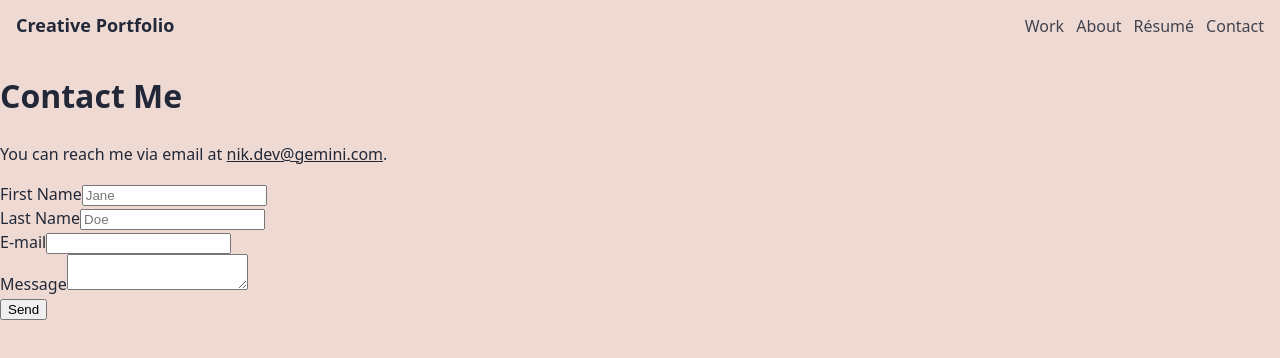
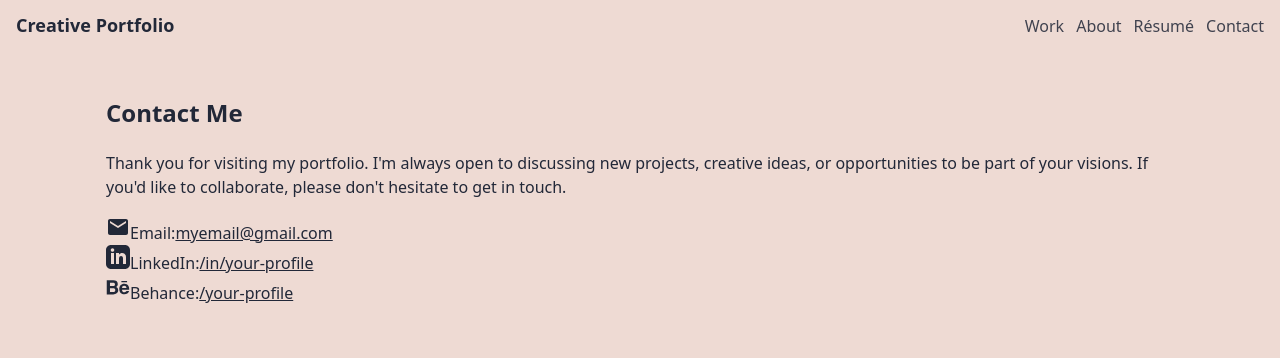
Before and after one commit to ashraja941/Nik_Portfolio, a Next.js app in the folder creative-portfolio/: page /contact in a window 1280 px wide. Shown: the top 358 px of the page. Built offline with nearby package versions, Linux system fonts and the light colour scheme.

Commit message:
feat(contact): update contact page with icons and new layout

```diff
--- /dev/null
+++ b/creative-portfolio/app/components/BehanceIcon.js
@@ -0,0 +1,27 @@
+const BehanceIcon = (props) => (
+  <svg
+    xmlns="http://www.w3.org/2000/svg"
+    viewBox="0 0 64 64"
+    aria-labelledby="title"
+    aria-describedby="desc"
+    role="img"
+    width="24"
+    height="24"
+    {...props}
+  >
+    <title>Behance</title>
+    <desc>A line styled icon from Orion Icon Library.</desc>
+    <path
+      data-name="layer2"
+      d="M26.828 31.725c3.185-1.606 4.591-4.156 4.591-7.84 0-6.99-5.153-9.635-12.18-9.635H2v37.5h17.333c6.652 0 13.21-3.306 13.21-10.863 0-4.345-1.593-7.745-5.715-9.162zM10.62 20.673h7.589c2.9 0 5.715.756 5.715 4.345 0 2.928-2.155 4.062-4.966 4.062H10.62zm8.245 24.654H10.62V35.314h8.432c3.467 0 5.715 1.322 5.715 5.2 0 3.586-2.717 4.813-5.903 4.813z"
+      fill="currentColor"
+    ></path>
+    <path
+      data-name="layer1"
+      d="M49.126 23.035c-9.275 0-13.679 6.234-13.679 14.358 0 9.257 5.528 14.263 13.679 14.263 6.09 0 10.493-2.456 12.555-8.785h-7.214c-.468 1.7-2.811 3.117-5.059 3.117-4.122 0-6.652-2.267-6.839-6.8h19.393c.468-8.408-3.373-16.153-12.836-16.153zm-6.464 11.524a5.639 5.639 0 0 1 6-5.668c3.56 0 5.34 1.889 6.09 5.668zm-1.593-18.798h15.084v3.778H41.069z"
+      fill="currentColor"
+    ></path>
+  </svg>
+);
+
+export default BehanceIcon;
--- /dev/null
+++ b/creative-portfolio/app/components/EmailIcon.js
@@ -0,0 +1,15 @@
+const EmailIcon = (props) => (
+  <svg
+    xmlns="http://www.w3.org/2000/svg"
+    viewBox="0 0 24 24"
+    fill="currentColor"
+    width="24px"
+    height="24px"
+    {...props}
+  >
+    <path d="M0 0h24v24H0z" fill="none" />
+    <path d="M20 4H4c-1.1 0-1.99.9-1.99 2L2 18c0 1.1.9 2 2 2h16c1.1 0 2-.9 2-2V6c0-1.1-.9-2-2-2zm0 4l-8 5-8-5V6l8 5 8-5v2z" />
+  </svg>
+);
+
+export default EmailIcon;
--- /dev/null
+++ b/creative-portfolio/app/components/LinkedInIcon.js
@@ -0,0 +1,14 @@
+const LinkedInIcon = (props) => (
+  <svg
+    xmlns="http://www.w3.org/2000/svg"
+    width="24"
+    height="24"
+    viewBox="0 0 24 24"
+    fill="currentColor"
+    {...props}
+  >
+    <path d="M19 0h-14c-2.761 0-5 2.239-5 5v14c0 2.761 2.239 5 5 5h14c2.762 0 5-2.239 5-5v-14c0-2.761-2.238-5-5-5zm-11 19h-3v-11h3v11zm-1.5-12.268c-.966 0-1.75-.79-1.75-1.764s.784-1.764 1.75-1.764 1.75.79 1.75 1.764-.783 1.764-1.75 1.764zm13.5 12.268h-3v-5.604c0-3.368-4-3.113-4 0v5.604h-3v-11h3v1.765c1.396-2.586 7-2.777 7 2.476v6.759z"/>
+  </svg>
+);
+
+export default LinkedInIcon;
--- a/creative-portfolio/app/contact/page.js
+++ b/creative-portfolio/app/contact/page.js
@@ -1,55 +1,47 @@
+import EmailIcon from '../components/EmailIcon';
+import LinkedInIcon from '../components/LinkedInIcon';
+import BehanceIcon from '../components/BehanceIcon';
+
 export default function Contact() {
   return (
-    <div className="container mx-auto px-4 py-8">
-      <h1 className="text-4xl font-bold mb-4">Contact Me</h1>
-      <p className="mb-8">
-        You can reach me via email at{' '}
-        <a href="mailto:nik.dev@gemini.com" className="text-blue-500 hover:underline">
-          nik.dev@gemini.com
-        </a>
-        .
-      </p>
+    <section className="section">
+      <div className="container mx-auto text-center py-8 max-w-4xl">
+        <h1 className="text-4xl font-bold mb-4">Contact Me</h1>
+        <p className="mb-8 text-lg">
+          Thank you for visiting my portfolio. I'm always open to discussing new projects, creative ideas, or opportunities to be part of your visions. If you'd like to collaborate, please don't hesitate to get in touch.
+        </p>
 
-      <form className="w-full max-w-lg">
-        <div className="flex flex-wrap -mx-3 mb-6">
-          <div className="w-full md:w-1/2 px-3 mb-6 md:mb-0">
-            <label className="block uppercase tracking-wide text-gray-700 text-xs font-bold mb-2" htmlFor="grid-first-name">
-              First Name
-            </label>
-            <input className="appearance-none block w-full bg-gray-200 text-gray-700 border rounded py-3 px-4 mb-3 leading-tight focus:outline-none focus:bg-white" id="grid-first-name" type="text" placeholder="Jane" />
+        <div className="flex flex-col items-center space-y-6">
+
+          <div className="flex items-center text-xl space-x-4">
+            <EmailIcon />
+            <span className="w-24 text-left">Email</span>
+            <span>:</span>
+            <a href="mailto:myemail@gmail.com" className="text-blue-500 hover:underline">
+              myemail@gmail.com
+            </a>
           </div>
-          <div className="w-full md:w-1/2 px-3">
-            <label className="block uppercase tracking-wide text-gray-700 text-xs font-bold mb-2" htmlFor="grid-last-name">
-              Last Name
-            </label>
-            <input className="appearance-none block w-full bg-gray-200 text-gray-700 border border-gray-200 rounded py-3 px-4 leading-tight focus:outline-none focus:bg-white focus:border-gray-500" id="grid-last-name" type="text" placeholder="Doe" />
+
+          <div className="flex items-center text-xl space-x-4">
+            <LinkedInIcon />
+            <span className="w-24 text-left">LinkedIn</span>
+            <span>:</span>
+            <a href="https://www.linkedin.com/in/your-profile" target="_blank" rel="noopener noreferrer" className="text-blue-500 hover:underline">
+              /in/your-profile
+            </a>
           </div>
+
+          <div className="flex items-center text-xl space-x-4">
+            <BehanceIcon />
+            <span className="w-24 text-left">Behance</span>
+            <span>:</span>
+            <a href="https://www.behance.net/your-profile" target="_blank" rel="noopener noreferrer" className="text-blue-500 hover:underline">
+              /your-profile
+            </a>
+          </div>
+
         </div>
-        <div className="flex flex-wrap -mx-3 mb-6">
-          <div className="w-full px-3">
-            <label className="block uppercase tracking-wide text-gray-700 text-xs font-bold mb-2" htmlFor="grid-password">
-              E-mail
-            </label>
-            <input className="appearance-none block w-full bg-gray-200 text-gray-700 border border-gray-200 rounded py-3 px-4 mb-3 leading-tight focus:outline-none focus:bg-white focus:border-gray-500" id="email" type="email" />
-          </div>
-        </div>
-        <div className="flex flex-wrap -mx-3 mb-6">
-          <div className="w-full px-3">
-            <label className="block uppercase tracking-wide text-gray-700 text-xs font-bold mb-2" htmlFor="grid-password">
-              Message
-            </label>
-            <textarea className=" no-resize appearance-none block w-full bg-gray-200 text-gray-700 border border-gray-200 rounded py-3 px-4 mb-3 leading-tight focus:outline-none focus:bg-white focus:border-gray-500 h-48 resize-none" id="message"></textarea>
-          </div>
-        </div>
-        <div className="md:flex md:items-center">
-          <div className="md:w-1/3">
-            <button className="shadow bg-teal-400 hover:bg-teal-400 focus:shadow-outline focus:outline-none text-white font-bold py-2 px-4 rounded" type="button">
-              Send
-            </button>
-          </div>
-          <div className="md:w-2/3"></div>
-        </div>
-      </form>
-    </div>
+      </div>
+    </section>
   );
 }
--- a/creative-portfolio/app/data/projects.js
+++ b/creative-portfolio/app/data/projects.js
@@ -4,11 +4,12 @@ export const PROJECTS = [
     slug: 'main-feature',
     title: 'Main Feature Project',
     subtitle: 'Full-width hero card',
-    cover: { url: 'https://images.unsplash.com/photo-1517816428104-797678c7cf0d', alt: 'Dramatic hero shot placeholder' },
+    cover: { url: 'https://images.unsplash.com/photo-1516237336009-76a2b42dc352', alt: 'Test image' },
     aspectRatio: '16/9',
     images: [
       { url: 'https://images.unsplash.com/photo-1517816428104-797678c7cf0d', alt: 'Hero variant A' },
-      { url: 'https://images.unsplash.com/photo-1500530855697-b586d89ba3ee', alt: 'Hero variant B' }
+      { url: 'https://images.unsplash.com/photo-1500530855697-b586d89ba3ee', alt: 'Hero variant B' },
+      { url: 'https://images.unsplash.com/photo-1516237336009-76a2b42dc352', alt: 'Test image' }
     ]
   },
   {
--- a/creative-portfolio/app/globals.css
+++ b/creative-portfolio/app/globals.css
@@ -43,12 +43,13 @@ img{max-width:100%;display:block}
 .card__link:focus{outline:2px solid var(--accent);outline-offset:3px}
 
 /* Lightbox */
-dialog#lightbox{border:none;border-radius:var(--radius);padding:0;max-width:95vw;width:95vw;max-height:90vh;height:90vh;overflow:hidden;}
+dialog#lightbox{border:none;border-radius:var(--radius);padding:16px;max-width:95vw;width:95vw;max-height:90vh;height:90vh;overflow:hidden;}
 dialog::backdrop{background:rgba(0,0,0,.5)}
-.lightbox__chrome{display:flex;gap:8px;justify-content:flex-end;padding:8px;background:rgba(255,255,255,.9);position:absolute;top:0;right:0;z-index:1;}
-.btn{border:1px solid #ddd;border-radius:12px;background:#fff;padding:4px 8px;cursor:pointer}
-.btn:focus{outline:2px solid var(--accent);outline-offset:2px}
-.lightbox__scroll-container{height:100%;overflow-y:auto;padding:16px;}
+.lightbox__chrome{display:flex;gap:8px;justify-content:flex-end;padding:8px;background:transparent;position:absolute;top:0;right:0;z-index:1;}
+.btn{border:none;border-radius:12px;background:transparent;padding:4px 8px;cursor:pointer; font-size: 1.5rem; color: white; mix-blend-mode: difference;}
+.btn:focus{outline:none;}
+.lightbox__scroll-container{height:100%;overflow-y:auto;padding: 0;}
+.lightbox__figure{margin:0 auto 16px;padding:0;background:#fff;width:fit-content;}
 .lightbox__figure{margin:0 auto 16px;padding:0;background:#fff;width:fit-content;}
 .lightbox__figure img{max-height:none;height:auto;width:auto;max-width:100%;}
 #lbCaption{margin-top:8px;color:var(--muted);font-size:.95rem}
```
